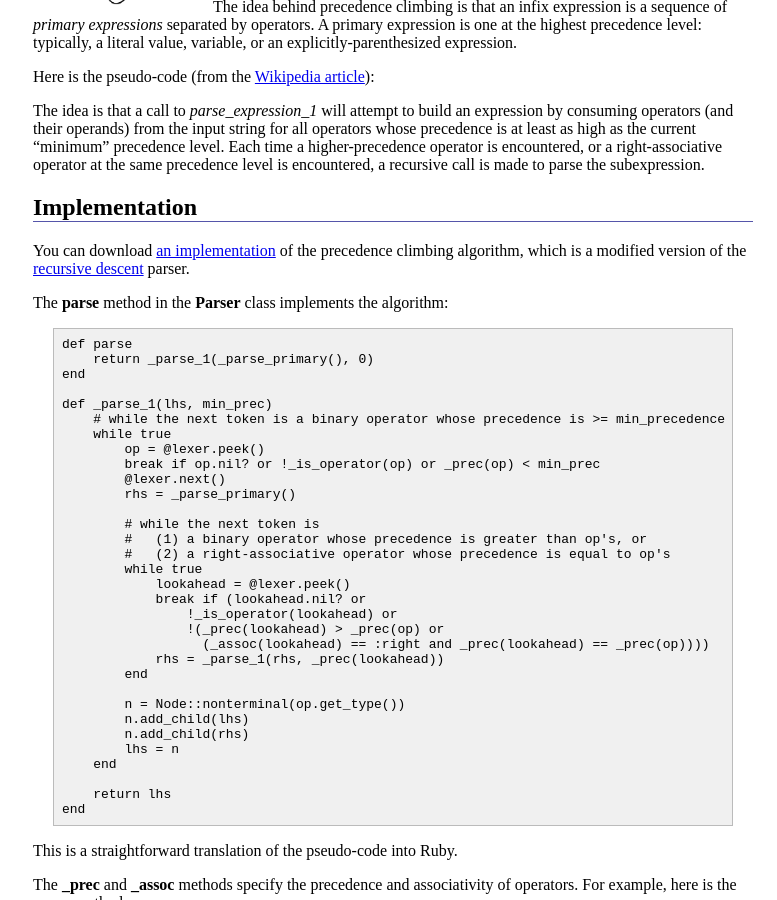
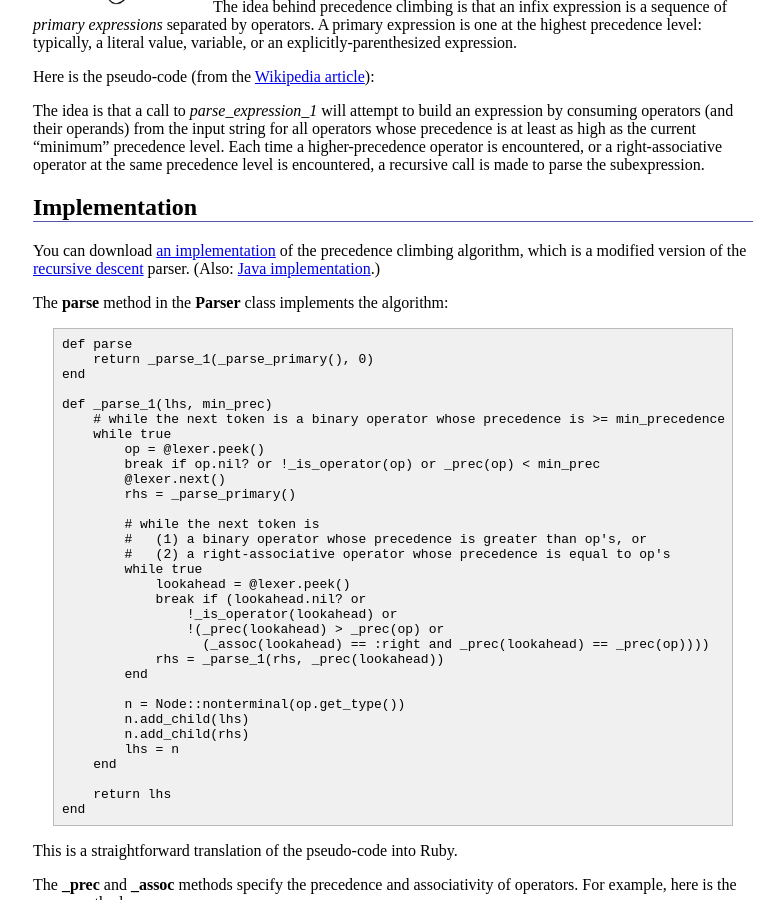
Before and after one commit to ycpcs/cs340-fall2014, a Jekyll site: the page built from lectures/lecture06.md, in a window 1280 px wide and 900 px high, scrolled down 3636 px. Shown: the whole window, without its empty margins (247-1024 px from the left). Built offline with Jekyll 4.4.1, drawn with Linux system fonts in a browser that asks for light colours; nearby versions of some CDN libraries; Markdown is read by kramdown in place of the engine named in the settings.

Commit message:
Java implementation of precedence climbing

```diff
--- a/lectures/lecture06.md
+++ b/lectures/lecture06.md
@@ -116,7 +116,7 @@ The idea is that a call to *parse\_expression\_1* will attempt to build an expre
 Implementation
 --------------
 
-You can download [an implementation](precedenceClimbing.zip) of the precedence climbing algorithm, which is a modified version of the [recursive descent](recursiveDescent.zip) parser.
+You can download [an implementation](precedenceClimbing.zip) of the precedence climbing algorithm, which is a modified version of the [recursive descent](recursiveDescent.zip) parser.  (Also: [Java implementation](PrecedenceClimbingJava.zip).)
 
 The **parse** method in the **Parser** class implements the algorithm:
 
```
Also changed, not shown: 1 other file.
